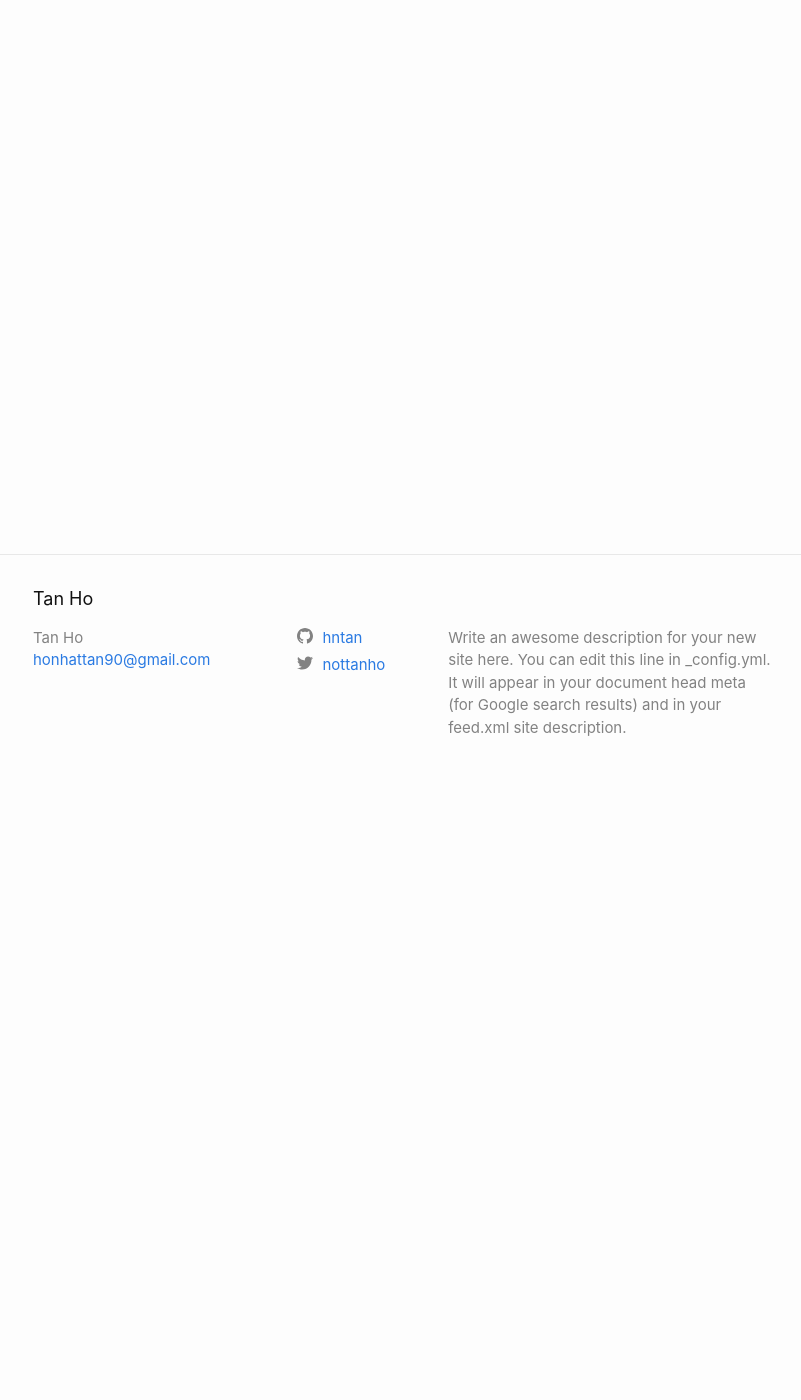
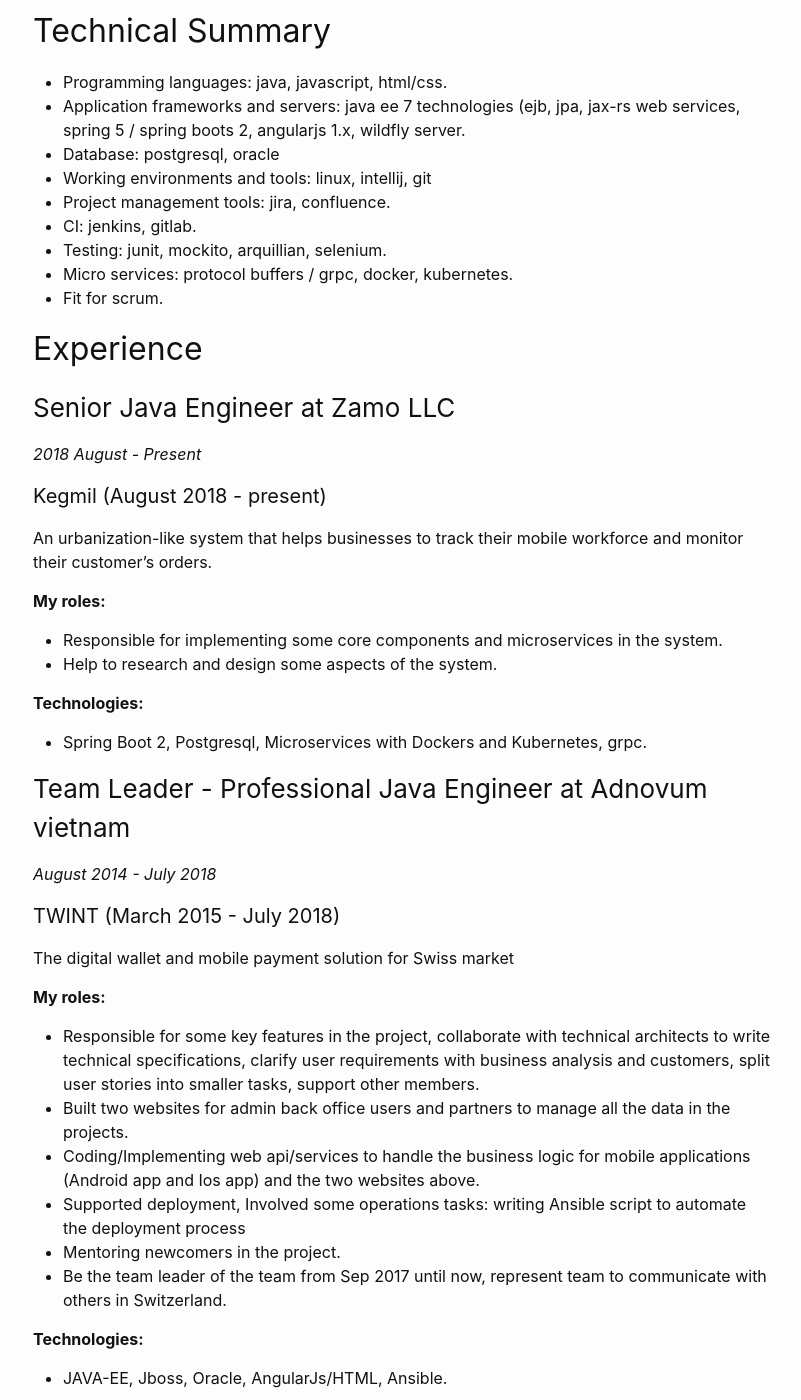
Before and after one commit to hntan/hntan.github.io, a Jekyll site: the page built from index.md, in a window 1280 px wide and 1400 px high, scrolled down 601 px. Shown: the whole window, without its empty margins (237-1038 px from the left). Built offline with Jekyll 4.4.1, drawn with Linux system fonts in a browser that asks for light colours; our own code applies the rules of GitHub Pages for plain Markdown files; some of the changed text lies outside the part shown.

Commit message:
Add resume

```diff
--- a/_layouts/home.html
+++ b/_layouts/home.html
@@ -4,13 +4,13 @@
 
 <div class="home">
   {%- if page.title -%}
-    <h1 class="page-heading">{{ page.title }}</h1>
+<!--    <h1 class="page-heading">{{ page.title }}</h1>-->
   {%- endif -%}
 
   {{ content }}
 
   {%- if site.posts.size > 0 -%}
-    <h2 class="post-list-heading">{{ page.list_title | default: "Posts" }}</h2>
+<!--    <h2 class="post-list-heading">{{ page.list_title | default: "Posts" }}</h2>-->
     <ul class="post-list">
       {%- for post in site.posts -%}
       <li>
--- /dev/null
+++ b/_layouts/index.html
@@ -0,0 +1,14 @@
+---
+layout: default
+---
+<article class="post">
+
+  <header class="post-header">
+    <h1 class="post-title">{{ page.title | escape }}</h1>
+  </header>
+
+  <div class="post-content">
+    {{ content }}
+  </div>
+
+</article>
--- a/index.md
+++ b/index.md
@@ -1,6 +1,99 @@
 ---
-# Feel free to add content and custom Front Matter to this file.
-# To modify the layout, see https://jekyllrb.com/docs/themes/#overriding-theme-defaults
+layout: index
+---
 
-layout: home
----
+
+Education
+---------
+2008 - 2012
+:  **BSc, Information Technology**; University of Natural Sciences, HCMC
+   * Minor: Software Engineering
+
+
+Professional Summary
+--------------------
+- Hands on more than 7 years's of experience in java programming language and its related technologies like java ee, spring framework, restful web services.
+- Have strong background in programming, software analysis and design.
+- Have experience on different software domains like mobile payment, uberization, e-commerce.
+- Critical thinking, have ability to think different solutions and produce code with a good quality and maintainable.
+- Good player, able to work independently as well as in a team.
+- Adapt and learn new technologies/languages quickly.
+
+Technical Summary
+----------------
+- Programming languages: java, javascript, html/css.
+- Application frameworks and servers: java ee 7 technologies (ejb, jpa, jax-rs web services, spring 5 / spring boots 2, angularjs 1.x, wildfly server.
+- Database: postgresql, oracle
+- Working environments and tools: linux, intellij, git
+- Project management tools: jira, confluence.
+- CI: jenkins, gitlab.
+- Testing: junit, mockito, arquillian, selenium.
+- Micro services: protocol buffers / grpc, docker, kubernetes.
+- Fit for scrum.
+
+
+Experience
+---------
+
+### Senior Java Engineer at Zamo LLC
+_2018 August - Present_
+
+#### Kegmil (August 2018 - present)
+An urbanization-like system that helps businesses to track their mobile workforce and monitor their customer’s orders.
+
+**My roles:**
+* Responsible for implementing some core components and microservices in the system.
+* Help to research and design some aspects of the system.
+
+**Technologies:**
+* Spring Boot 2, Postgresql, Microservices with Dockers and Kubernetes, grpc.
+
+### Team Leader - Professional Java Engineer at Adnovum vietnam
+_August 2014 - July 2018_
+
+#### TWINT (March 2015 - July 2018)
+
+The digital wallet and mobile payment solution for Swiss market
+
+**My roles:**
+* Responsible for some key features in the project, collaborate with technical architects to write technical specifications, clarify user requirements with business analysis and customers, split user stories into smaller tasks, support other members.
+* Built two websites for admin back office users and partners to manage all the data in the projects.
+* Coding/Implementing web api/services to handle the business logic for mobile applications (Android app and Ios app) and the two websites above.
+* Supported deployment, Involved some operations tasks: writing Ansible script to automate the deployment process
+* Mentoring newcomers in the project.
+* Be the team leader of the team from Sep 2017 until now, represent team to communicate with others in Switzerland.
+
+**Technologies:**
+* JAVA-EE, Jboss, Oracle, AngularJs/HTML, Ansible.
+
+#### Holcim LOGON (August 2014 - March 2015)
+A continuous supply chain event management for a global supplier of cement.
+
+**My roles:**
+* Maintaining, fixing bugs, set up selenium test / load test for the web application.
+* Fixing bugs of a cordova mobile application.
+Technologies: Java-EE, struts, Ext-js, Jboss, Oracle, Cordovar.
+
+### Java Engineer at Axon Active Vietnam
+_May 2012 - June 2014_
+
+#### X-REC (January 2014 - June 2014)
+A candidates and talents management system for banking market in Switzerland.
+
+**My roles:**
+* Restructure the build system using jenkins.
+* Support build and deployment.
+* Implementing and fixing bugs.
+
+**Technologies:**
+* Java-EE, Xpert-Ivy, Glassfish, Maven, Jenkins, Postgresql.
+
+#### Infomio (May 2012 - December 2013)
+A social-like network website to manage and control user data over the internet.
+
+**My roles:**
+* Layout website.
+* Responsible for designing, implementing some key modules in the website.
+
+**Technologies:**
+* Groovy/Grails Framework, Jquery, Bootstrap, PostgreSql, Geronimo server.
```
Also changed, not shown: about.md (+2 -24 lines), README.md (added), 8 other files.
